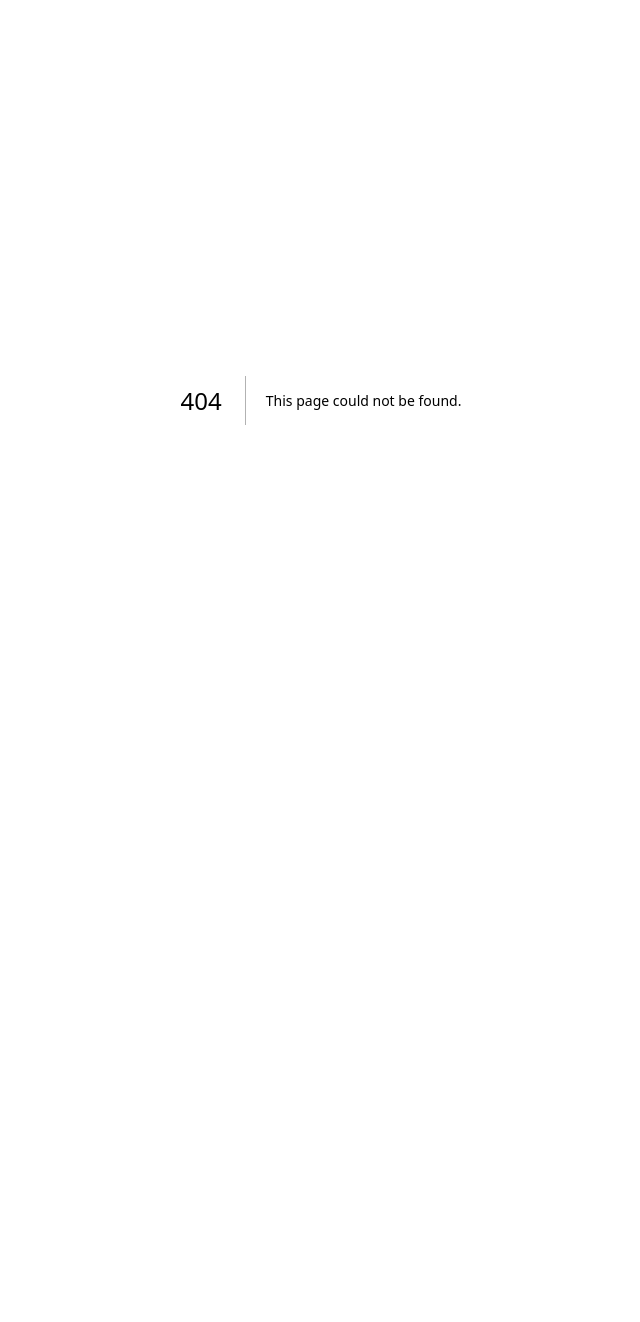
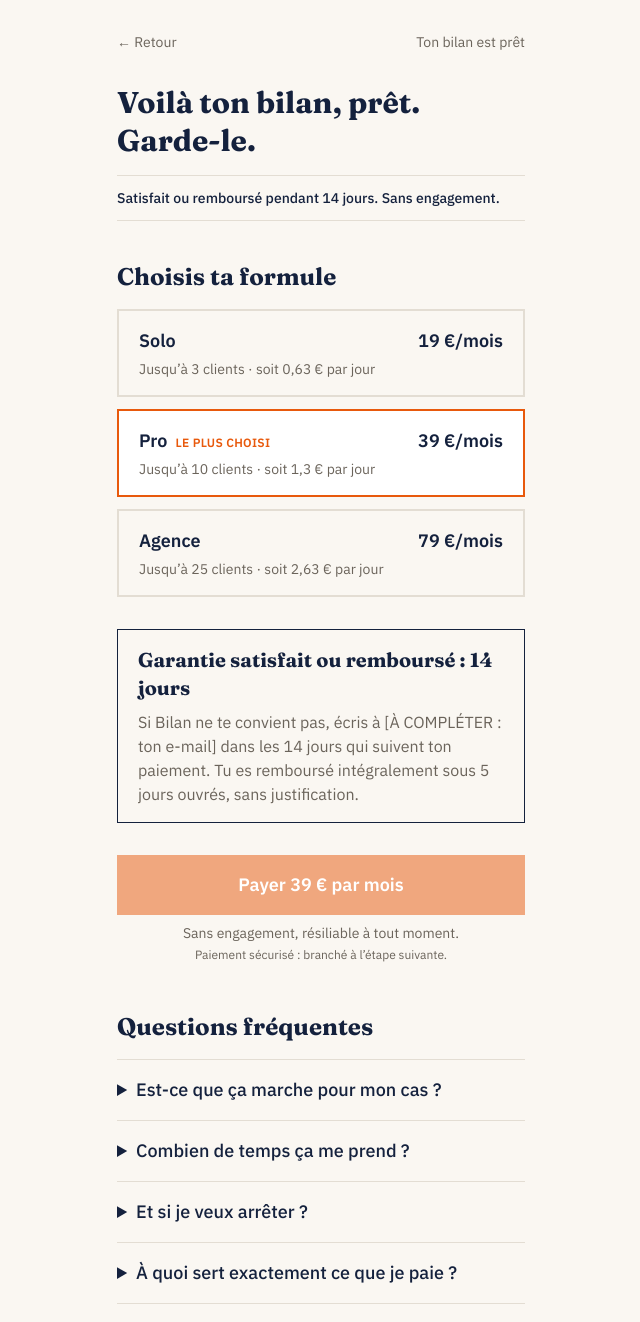
Before and after one commit to 3x109/Bilan-, a Next.js app: page /tarifs in a window 1280 px wide. Before the commit this address had no page. Shown: the top 1322 px of the page, without its empty margins (319-959 px from the left). Before the commit the page ends 800 px from the top, so only its background shows below. Built offline with nearby package versions, Linux system fonts and the light colour scheme.

Commit message:
Create page.tsx

```diff
--- /dev/null
+++ b/app/tarifs/page.tsx
@@ -0,0 +1,153 @@
+"use client";
+
+import { useEffect, useState } from "react";
+import Link from "next/link";
+
+const FORMULES = [
+  { id: "solo", nom: "Solo", prix: 19, clients: 3 },
+  { id: "pro", nom: "Pro", prix: 39, clients: 10 },
+  { id: "agence", nom: "Agence", prix: 79, clients: 25 },
+];
+
+const EMAIL_REMBOURSEMENT = "[À COMPLÉTER : ton e-mail]";
+
+const FAQ = [
+  {
+    q: "Est-ce que ça marche pour mon cas ?",
+    r: "Si tu factures des clients au mois et que tu dois leur montrer des chiffres (publications, vues, abonnés), oui. Tu saisis trois chiffres par client, le rapport se met en page seul.",
+  },
+  {
+    q: "Combien de temps ça me prend ?",
+    r: "Environ une minute par client et par mois. Le rapport part ensuite tout seul le 1er du mois.",
+  },
+  {
+    q: "Et si je veux arrêter ?",
+    r: "Tu résilies quand tu veux, sans préavis ni frais. Et pendant 14 jours, tu peux te faire rembourser en écrivant à " + EMAIL_REMBOURSEMENT + ".",
+  },
+  {
+    q: "À quoi sert exactement ce que je paie ?",
+    r: "Tu paies l’accès à Bilan : la saisie des chiffres, le rapport à tes couleurs, l’envoi automatique le 1er du mois et l’accusé de lecture. Bilan est en accès anticipé : la saisie et le rapport sont ouverts d’abord, l’envoi automatique et l’accusé de lecture arrivent dans les semaines qui suivent, au même prix.",
+  },
+];
+
+const fr = (n: number) =>
+  n.toLocaleString("fr-FR", { maximumFractionDigits: 2 });
+
+export default function Tarifs() {
+  const [choix, setChoix] = useState("pro");
+  const [gain, setGain] = useState<number | null>(null);
+
+  useEffect(() => {
+    try {
+      const brut = sessionStorage.getItem("bilan");
+      if (!brut) return;
+      const { clients, minutes } = JSON.parse(brut);
+      if (clients > 0 && minutes > 0) {
+        setGain(Math.round(((clients * minutes - clients) / 60) * 10) / 10);
+      }
+    } catch {}
+  }, []);
+
+  const formule = FORMULES.find((f) => f.id === choix) ?? FORMULES[1];
+
+  return (
+    <main className="mx-auto flex min-h-screen max-w-md flex-col px-5 pb-12 pt-6">
+      <div className="flex items-center justify-between text-sm text-gris-chaud">
+        <Link href="/apercu" className="py-2">
+          ← Retour
+        </Link>
+        <span>Ton bilan est prêt</span>
+      </div>
+
+      <h1 className="mt-6 font-titre text-3xl font-bold leading-tight">
+        Voilà ton bilan, prêt. Garde-le.
+      </h1>
+
+      <p className="mt-4 border-y border-filet py-3 text-sm font-medium">
+        Satisfait ou remboursé pendant 14 jours. Sans engagement.
+      </p>
+
+      {gain !== null && (
+        <div className="mt-6">
+          <p className="text-gris-chaud">Avec Bilan, tu récupères</p>
+          <p className="mt-1 text-3xl font-semibold">{fr(gain)} h par mois</p>
+          <p className="mt-1 text-gris-chaud">
+            Pour {fr(formule.prix)} € par mois, soit{" "}
+            {fr(Math.round((formule.prix / gain) * 100) / 100)} € par heure
+            récupérée.
+          </p>
+        </div>
+      )}
+
+      <h2 className="mt-10 font-titre text-2xl font-bold">Choisis ta formule</h2>
+      <div className="mt-4 space-y-3">
+        {FORMULES.map((f) => {
+          const actif = f.id === choix;
+          return (
+            <button
+              key={f.id}
+              onClick={() => setChoix(f.id)}
+              aria-pressed={actif}
+              className={`block w-full border-2 px-5 py-4 text-left ${
+                actif ? "border-action bg-white" : "border-filet"
+              }`}
+            >
+              <span className="flex items-baseline justify-between">
+                <span className="text-lg font-semibold">
+                  {f.nom}
+                  {f.id === "pro" && (
+                    <span className="ml-2 text-xs font-semibold uppercase tracking-wide text-action">
+                      Le plus choisi
+                    </span>
+                  )}
+                </span>
+                <span className="text-lg font-semibold">{fr(f.prix)} €/mois</span>
+              </span>
+              <span className="mt-1 block text-sm text-gris-chaud">
+                Jusqu’à {f.clients} clients · soit {fr(Math.round((f.prix / 30) * 100) / 100)} € par jour
+              </span>
+            </button>
+          );
+        })}
+      </div>
+
+      <div className="mt-8 border border-encre px-5 py-4">
+        <p className="font-titre text-xl font-bold">
+          Garantie satisfait ou remboursé : 14 jours
+        </p>
+        <p className="mt-2 text-gris-chaud">
+          Si Bilan ne te convient pas, écris à {EMAIL_REMBOURSEMENT} dans les
+          14 jours qui suivent ton paiement. Tu es remboursé intégralement sous
+          5 jours ouvrés, sans justification.
+        </p>
+      </div>
+
+      <div className="mt-8">
+        <span
+          aria-disabled="true"
+          className="block bg-action/50 px-6 py-4 text-center text-lg font-semibold text-white"
+        >
+          Payer {fr(formule.prix)} € par mois
+        </span>
+        <p className="mt-2 text-center text-sm text-gris-chaud">
+          Sans engagement, résiliable à tout moment.
+        </p>
+        <p className="mt-1 text-center text-xs text-gris-chaud">
+          Paiement sécurisé : branché à l’étape suivante.
+        </p>
+      </div>
+
+      <h2 className="mt-12 font-titre text-2xl font-bold">Questions fréquentes</h2>
+      <div className="mt-4 border-t border-filet">
+        {FAQ.map((item) => (
+          <details key={item.q} className="border-b border-filet py-4">
+            <summary className="cursor-pointer text-lg font-medium">
+              {item.q}
+            </summary>
+            <p className="mt-3 text-gris-chaud">{item.r}</p>
+          </details>
+        ))}
+      </div>
+    </main>
+  );
+}
```
